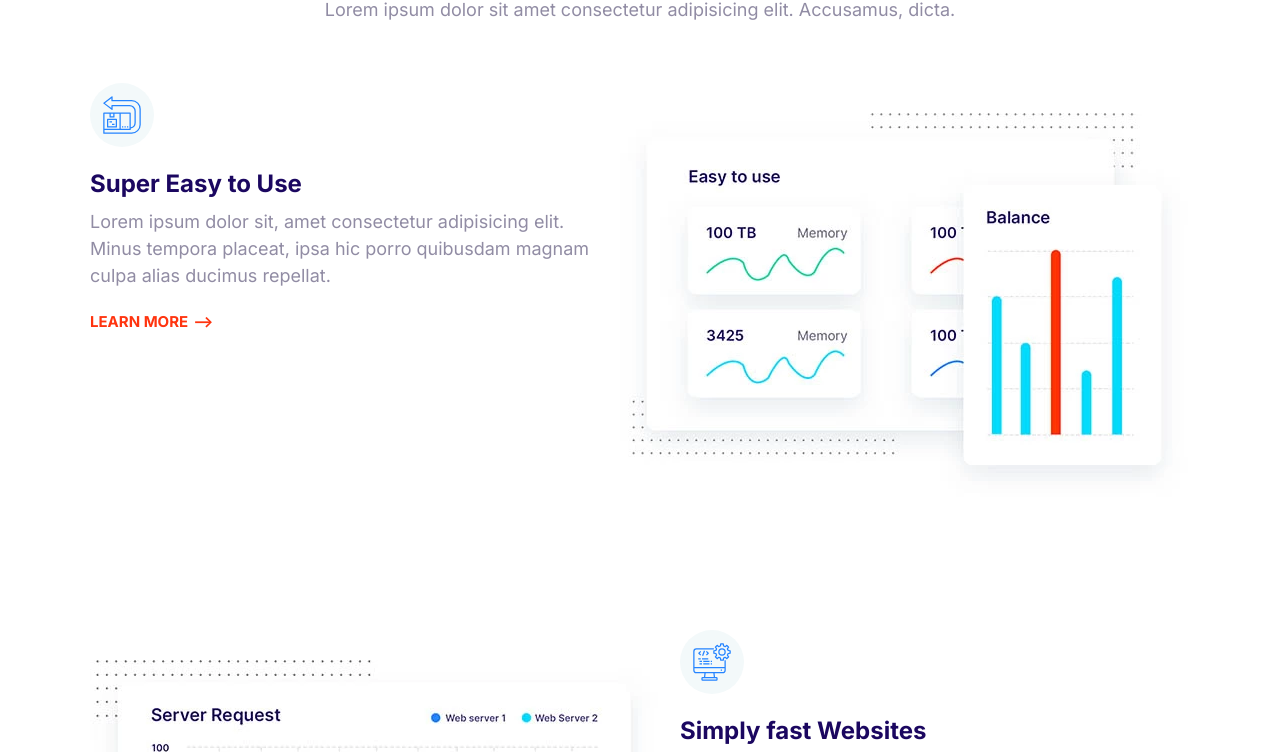
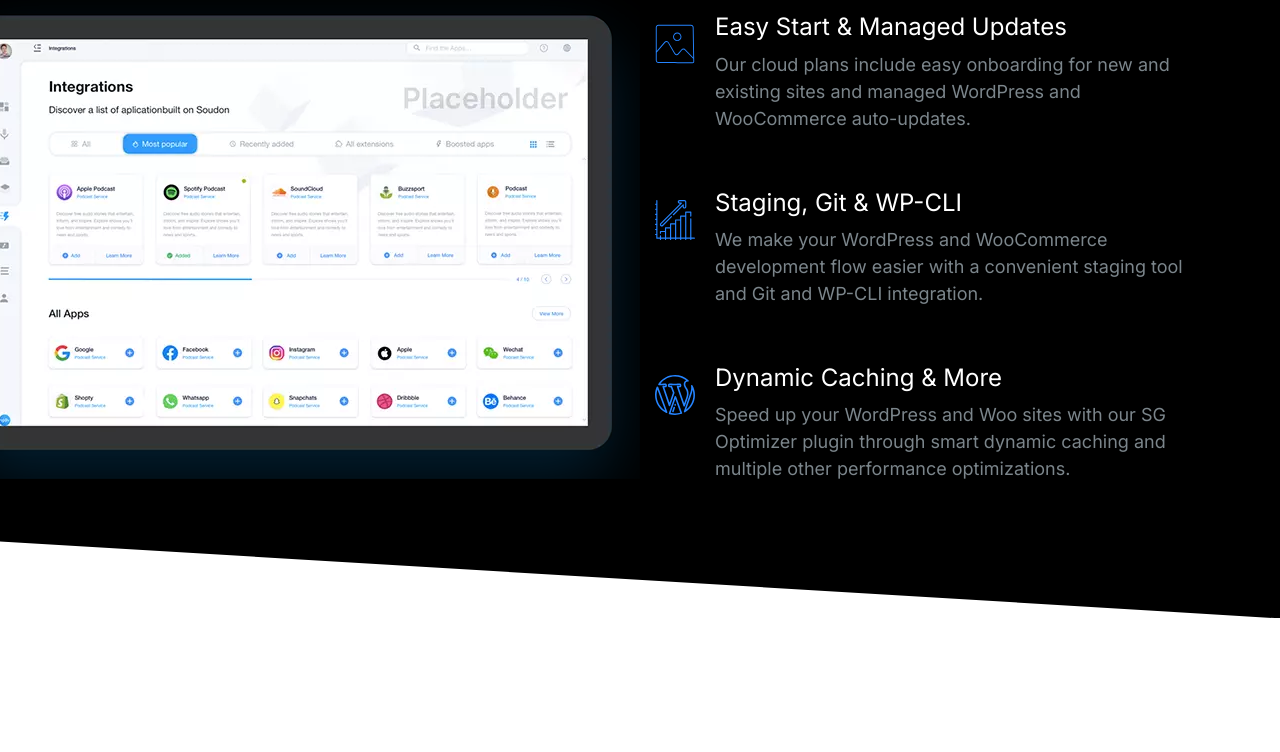
Before and after one commit to MuhammadAnas126/First-Website, a plain HTML site: page index.html in a window 1280 px wide. Shown: the part 151-903 px from the top of the page. After the commit the page ends 800 px from the top, so only its background shows below. Drawn offline with Linux system fonts and the light colour scheme.

Commit message:
Creating Showcase Block.html

```diff
--- a/css/styles.css
+++ b/css/styles.css
@@ -12,6 +12,12 @@
 *, *::after, *::before {
     box-sizing: border-box;
 }
+
+::selection {
+    background: var(--color-primary);
+    color: #fff;
+}
+
 html {
     font-size: 62.5%;
 }
@@ -36,6 +42,7 @@
 }
 h3 {
     font-size: 3rem;
+    font-weight: 500;
 }
 p {
     margin-top: 0;
@@ -113,8 +120,6 @@
 .list {
     list-style: none;
     padding-left: 0;
-    color: var(--color-headings);
-    padding-bottom: 1rem;
 }
 .list--inline .list__item {
     display: inline-block;
@@ -124,6 +129,8 @@
 .list--tick {
     list-style-image: url(../images/tick.svg);
     padding-left: 3rem;
+    color: var(--color-headings);
+    padding-bottom: 1rem;
 }
 
 .list--tick .list__item {
@@ -357,6 +364,8 @@
 /* Media */
 .media {
     display: flex;
+    margin-bottom: 4rem;
+    margin-left: 1.5rem;
 }
 .media__title{
     margin-top: 0;
@@ -560,18 +569,18 @@
     color: #7b858b;
 }
 
-.block--dark .block__heading {
+.block--dark h1, h2, h3 {
     color: #fff;
 }
 
 .block--skewed-right {
     padding-bottom: calc(--padding-vertical) + 4rem;
-    clip-path: polygon(0% 0%, 100% 0%, 100% 100%, 0% 80%);
+    clip-path: polygon(0% 0%, 100% 0%, 100% 100%, 0% 90%);
 }
 
 .block--skewed-left {
     padding-bottom: calc(--padding-vertical) + 4rem;
-    clip-path: polygon(0% 0%, 100% 0%, 100% 80%, 0% 100%);
+    clip-path: polygon(0% 0%, 100% 0%, 100% 90%, 0% 100%);
 }
 
 .container {
@@ -643,9 +652,6 @@
 }
 
 /* Hero */
-.hero {
-    clip-path: polygon(0% 0%, 100% 0%, 100% 90%, 0% 100%);
-}
 .hero__tagline {
     font-size: 2rem;
     color: #b9c3cf;
@@ -726,3 +732,21 @@
         order: 2;
     }
 }
+
+/* Showcase block */
+.block-showcase__image > img {
+    width: 100%;
+}
+
+@media screen and (min-width: 768px) {
+    .block-showcase .grid {
+        grid-template-columns: 50% 50%;
+    }
+    .block-showcase__image {
+        justify-self: end;
+    }
+    .block-showcase__image > img {
+        width: auto;
+        max-width: 700px;
+    }
+}
--- a/index.html
+++ b/index.html
@@ -14,126 +14,74 @@
     />
   </head>
   <body>
-    <section class="block container">
+    <section class="block block--dark block--skewed-right block-showcase">
       <header class="block__header">
-        <h2>Host on the Cloud to Keep Growing</h2>
-        <p>
-          Lorem ipsum dolor sit amet consectetur adipisicing elit. Accusamus,
-          dicta.
-        </p>
+        <h2>User-Friendly Control Panel</h2>
       </header>
-      <article class="grid grid--1x2 feature">
-        <div class="feature__content">
-          <span class="icon-container">
-            <svg class="icon icon--primary">
-              <use xlink:href="/images/sprite.svg#easy"></use>
-            </svg>
-          </span>
-          <h3>Super Easy to Use</h3>
-          <p>
-            Lorem ipsum dolor sit, amet consectetur adipisicing elit. Minus
-            tempora placeat, ipsa hic porro quibusdam magnam culpa alias ducimus
-            repellat.
-          </p>
-          <a href="#" class="link-arrow feature__arrow">Learn more</a>
-        </div>
-        <picture class="feature__image">
+      <div class="container grid grid--1x2">
+        <picture class="block-showcase__image">
           <source
-            srcset="images/easy.webp 1x, images/easy@2x.webp 2x"
             type="image/webp"
+            srcset="images/ipad.webp 1x, images/ipad@2x.webp 2x"
           />
           <source
-            srcset="images/easy.jpg 1x, images/easy@2x.jpg 2x"
-            type="image/jpeg"
+            type="image/png"
+            srcset="images/ipad.png 1x, images/ipad@2x.png 2x"
           />
-
-          <img src="images/easy@2x.jpg" alt="" />
+          <img src="images/ipad.png" alt="" />
         </picture>
-      </article>
-      <article class="grid grid--1x2 feature">
-        <div class="feature__content">
-          <span class="icon-container">
+        <ul class="list">
+          <li>
+            <div class="media">
+              <div class="media__image">
                 <svg class="icon icon--primary">
-              <use xlink:href="/images/sprite.svg#computer"></use>
+                  <use xlink:href="/images/sprite.svg#snap"></use>
                 </svg>
-          </span>
-          <h3>Simply fast Websites</h3>
+              </div>
+              <div class="media__body">
+                <h3 class="media__title">Easy Start & Managed Updates</h3>
                 <p>
-            Lorem ipsum dolor sit, amet consectetur adipisicing elit. Minus
-            tempora placeat, ipsa hic porro quibusdam magnam culpa alias ducimus
-            repellat.
+                  Our cloud plans include easy onboarding for new and existing
+                  sites and managed WordPress and WooCommerce auto-updates.
                 </p>
-          <a href="#" class="link-arrow feature__arrow">Learn more</a>
               </div>
-        <picture class="feature__image">
-          <source
-            srcset="images/fast.webp 1x, images/fast@2x.webp 2x"
-            type="image/webp"
-          />
-          <source
-            srcset="images/fast.jpg 1x, images/fast@2x.jpg 2x"
-            type="image/jpeg"
-          />
-
-          <img src="images/fast@2x.jpg" alt="" />
-        </picture>
-      </article>
-      <article class="grid grid--1x2 feature">
-        <div class="feature__content">
-          <span class="icon-container">
+            </div>
+          </li>
+          <li>
+            <div class="media">
+              <div class="media__image">
                 <svg class="icon icon--primary">
-              <use xlink:href="/images/sprite.svg#settings"></use>
+                  <use xlink:href="/images/sprite.svg#growth"></use>
                 </svg>
-          </span>
-          <h3>WordPress made easy</h3>
+              </div>
+              <div class="media__body">
+                <h3 class="media__title">Staging, Git & WP-CLI</h3>
                 <p>
-            Lorem ipsum dolor sit, amet consectetur adipisicing elit. Minus
-            tempora placeat, ipsa hic porro quibusdam magnam culpa alias ducimus
-            repellat.
+                  We make your WordPress and WooCommerce development flow easier
+                  with a convenient staging tool and Git and WP-CLI integration.
                 </p>
-          <a href="#" class="link-arrow feature__arrow">Learn more</a>
               </div>
-        <picture class="feature__image">
-          <source
-            srcset="images/wordpress.webp 1x, images/wordpress@2x.webp 2x"
-            type="image/webp"
-          />
-          <source
-            srcset="images/wordpress.jpg 1x, images/wordpress@2x.jpg 2x"
-            type="image/jpeg"
-          />
-
-          <img src="images/wordpress@2x.jpg" alt="" />
-        </picture>
-      </article>
-      <article class="grid grid--1x2 feature">
-        <div class="feature__content">
-          <span class="icon-container">
+            </div>
+          </li>
+          <li>
+            <div class="media">
+              <div class="media__image">
                 <svg class="icon icon--primary">
-              <use xlink:href="/images/sprite.svg#clock"></use>
+                  <use xlink:href="/images/sprite.svg#wordpress"></use>
                 </svg>
-          </span>
-          <h3>24/7 Expert Support</h3>
+              </div>
+              <div class="media__body">
+                <h3 class="media__title">Dynamic Caching & More</h3>
                 <p>
-            Lorem ipsum dolor sit, amet consectetur adipisicing elit. Minus
-            tempora placeat, ipsa hic porro quibusdam magnam culpa alias ducimus
-            repellat.
+                  Speed up your WordPress and Woo sites with our SG Optimizer
+                  plugin through smart dynamic caching and multiple other
+                  performance optimizations.
                 </p>
-          <a href="#" class="link-arrow feature__arrow">Learn more</a>
               </div>
-        <picture class="feature__image">
-          <source
-            srcset="images/support.webp 1x, images/support@2x.webp 2x"
-            type="image/webp"
-          />
-          <source
-            srcset="images/support.jpg 1x, images/support@2x.jpg 2x"
-            type="image/jpeg"
-          />
-
-          <img src="images/support@2x.jpg" alt="" />
-        </picture>
-      </article>
+            </div>
+          </li>
+        </ul>
+      </div>
     </section>
     <script src="/js/main.js"></script>
   </body>
```
Also changed, not shown: components/showcase block.html (added, +69 -0 lines), images/ipad.png (added), images/ipad.webp (added), images/ipad@2x.png (added), images/ipad@2x.webp (added). Lines whose indentation alone changed are shown as unchanged.
